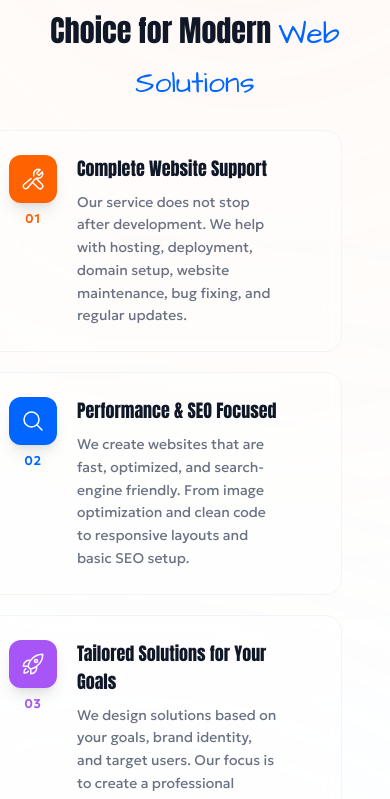
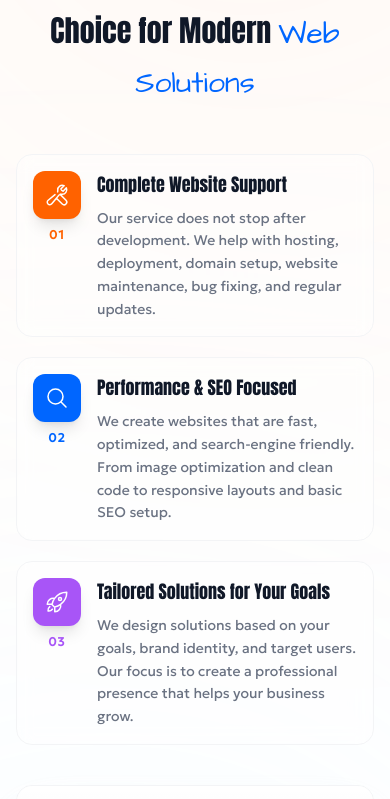
Before and after one commit to harireshmi22/scalix-web-agency, a Next.js app: page / in a window 390 px wide. Shown: the part 6167-6966 px from the top of the page. Built offline with nearby package versions, Linux system fonts and the light colour scheme.

Commit message:
fix: update styles and layout in ChooseUs component for improved responsiveness

```diff
--- a/src/components/ChooseUs.jsx
+++ b/src/components/ChooseUs.jsx
@@ -90,7 +90,7 @@ const ChooseUs = () => {
                         {reasons.map((reason, i) => (
                             <div
                                 key={i}
-                                className={`cu-anim opacity-0 -translate-x-8 transition-all duration-700 ease-out group flex items-start gap-5 p-6 rounded-2xl border border-gray-100 bg-white/40 backdrop-blur-sm hover:bg-white/70 hover:border-gray-200 hover:shadow-lg hover:-translate-y-0.5`}
+                                className={`cu-anim opacity-0 translate-y-6 md:-translate-x-8 transition-all duration-700 ease-out group flex items-start gap-4 sm:gap-5 p-4 sm:p-6 rounded-2xl border border-gray-100 bg-white/40 backdrop-blur-sm hover:bg-white/70 hover:border-gray-200 hover:shadow-lg hover:-translate-y-0.5`}
                                 style={{ transitionDelay: `${200 + i * 120}ms` }}
                             >
                                 {/* Number + Icon */}
@@ -117,7 +117,7 @@ const ChooseUs = () => {
                                 </div>
 
                                 {/* Right arrow on hover */}
-                                <div className="shrink-0 self-center opacity-0 -translate-x-2 transition-all duration-300 group-hover:opacity-100 group-hover:translate-x-0">
+                                <div className="hidden sm:block shrink-0 self-center opacity-0 -translate-x-2 transition-all duration-300 group-hover:opacity-100 group-hover:translate-x-0">
                                     <svg xmlns="http://www.w3.org/2000/svg" fill="none" viewBox="0 0 24 24" strokeWidth={2} stroke={reason.color} className="w-5 h-5">
                                         <path strokeLinecap="round" strokeLinejoin="round" d="m8.25 4.5 7.5 7.5-7.5 7.5" />
                                     </svg>
@@ -128,13 +128,14 @@ const ChooseUs = () => {
                 </div>
 
                 {/* Right — Image */}
-                <div className="cu-anim opacity-0 translate-x-10 transition-all duration-700 ease-out delay-500 w-full md:w-5/12 flex justify-center">
+                <div className="cu-anim opacity-0 translate-y-6 md:translate-x-10 transition-all duration-700 ease-out delay-500 w-full md:w-5/12 flex justify-center">
                     <div className="relative rounded-2xl overflow-hidden shadow-2xl shadow-gray-200/60 border border-gray-100 group">
                         <Image
                             src={solution}
                             alt="Why Choose Scalix"
                             width={480}
                             height={560}
+                            sizes="(max-width: 768px) 100vw, 40vw"
                             className="object-cover transition-transform duration-500 group-hover:scale-105 w-full h-auto"
                         />
                         <div className="absolute inset-0 bg-linear-to-t from-black/10 to-transparent pointer-events-none" />
```
